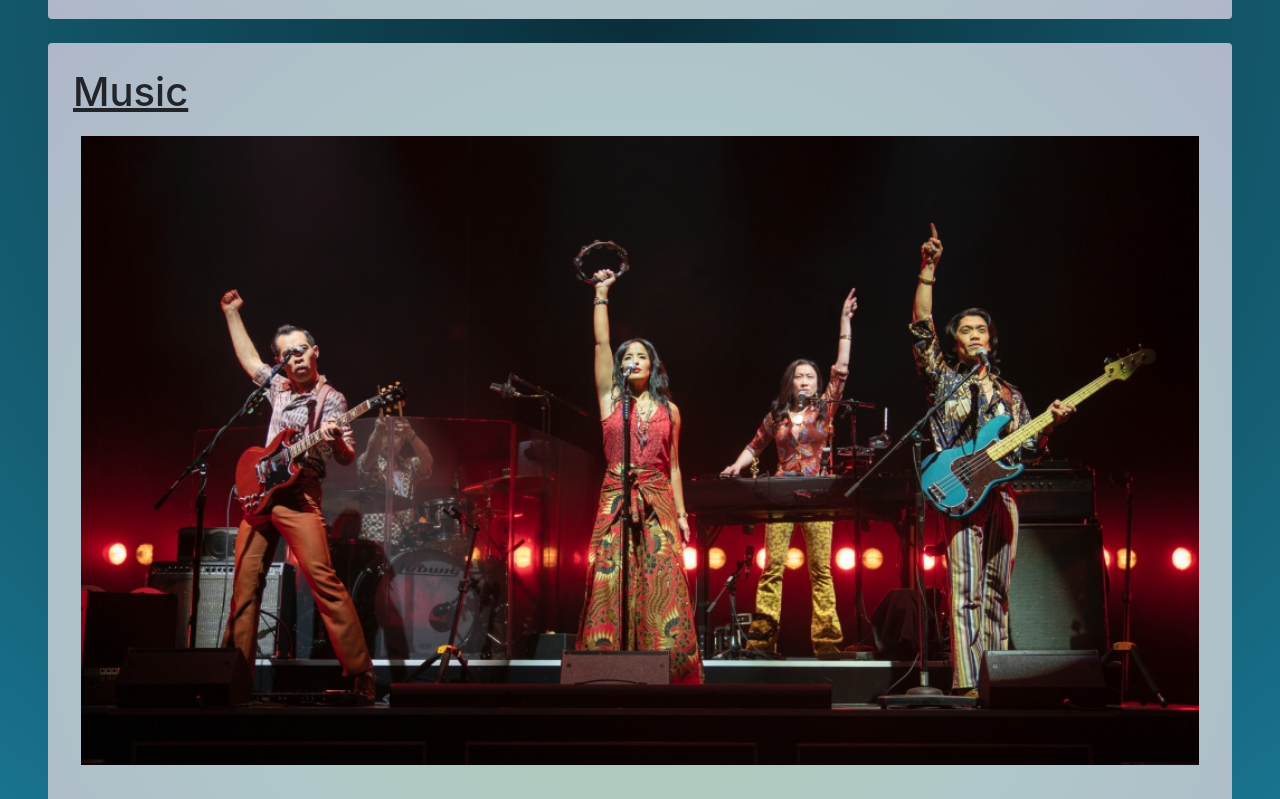
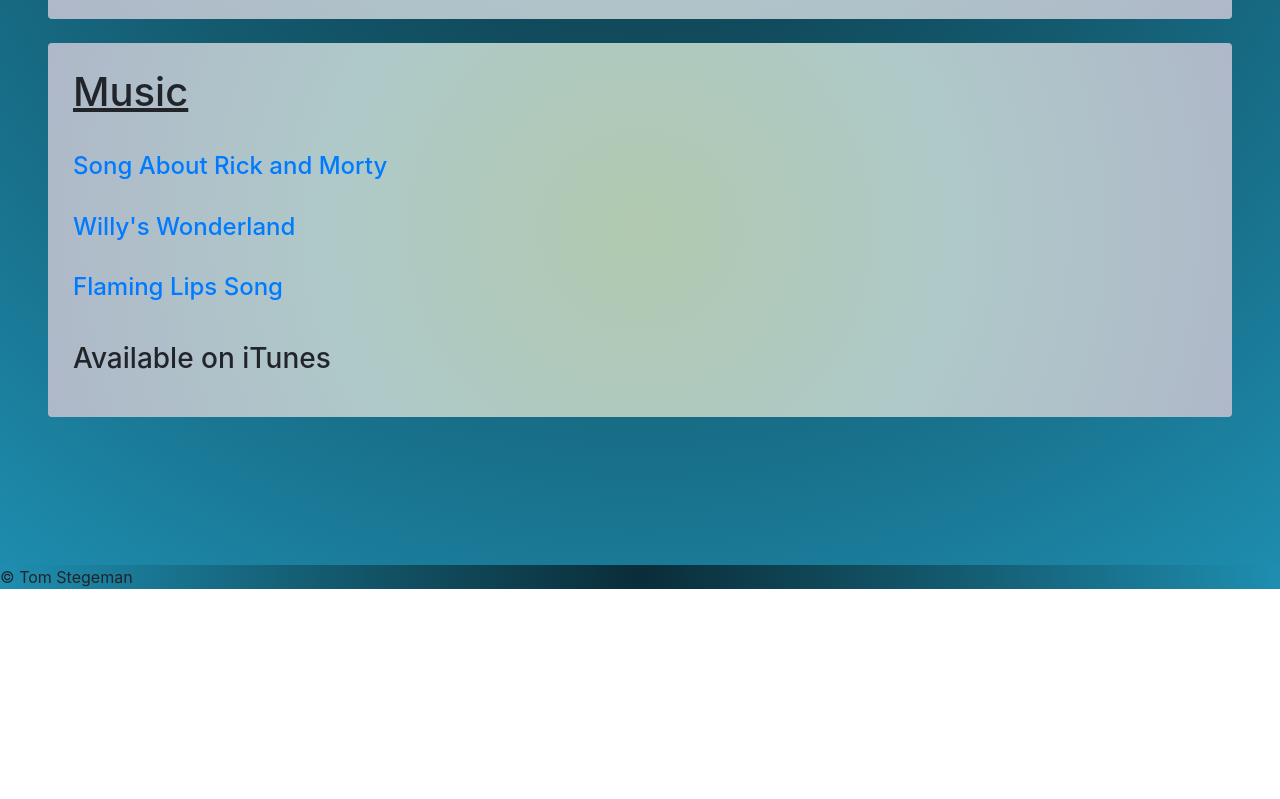
Before and after one commit to luckyian/fortressofthebear, a React (Create React App) app: page / in a window 1280 px wide. Shown: the part 1240-2039 px from the top of the page. After the commit the page ends 1829 px from the top, so only its background shows below. Built offline with nearby package versions, Linux system fonts and the light colour scheme; the HTML template or start-up script is replaced by a standard one.

Commit message:
Removed band photo and created clickable links for music

```diff
--- a/src/components/Subcomponents/Music/index.js
+++ b/src/components/Subcomponents/Music/index.js
@@ -1,4 +1,4 @@
-import React from "react";
+import React, {Link} from "react";
 import 'bootstrap/dist/css/bootstrap.min.css';
 import Card from 'react-bootstrap/Card';
 import "./style.css";
@@ -12,18 +12,15 @@ function Music() {
         <Card className="aboutBack">
         <Card.Body>
           <Card.Title><h1><u>Music</u></h1></Card.Title>
-          <div >
-            <Card.Img src=".\assets\cambodianrockband.jpg" className="p-2" alt="Music"></Card.Img>
-          </div>
           <div>
          <p>
 
          <br></br>
-         <h4>Song 1</h4>
+         <h4><a href={"https://youtu.be/Tks_1uCO5kA"}>Song About Rick and Morty </a></h4>
          <br></br>
-         <h4>Song 2</h4>
+         <h4><a href={"https://youtu.be/PxUjErnINU4"}>Willy's Wonderland</a></h4>
          <br></br>
-         <h4>Song 3</h4>
+         <h4><a href={"https://youtu.be/4YQh_7LYg-g"}>Flaming Lips Song</a></h4>
          </p>
          <br></br>
 
```
